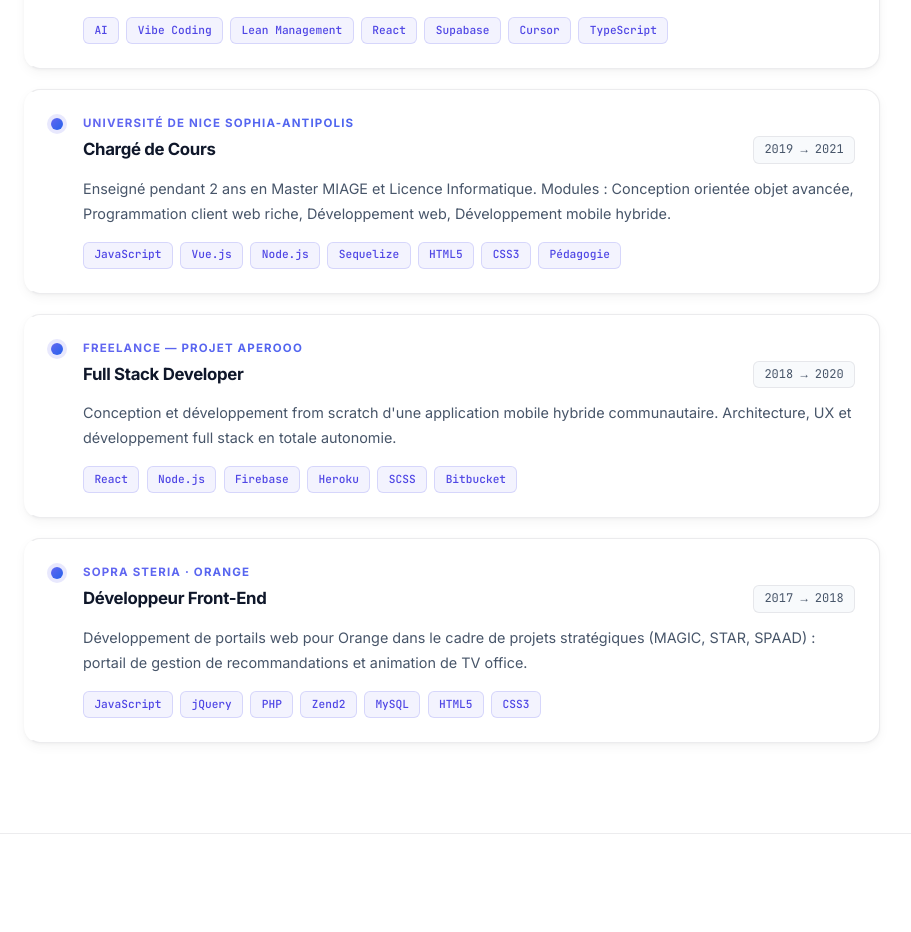
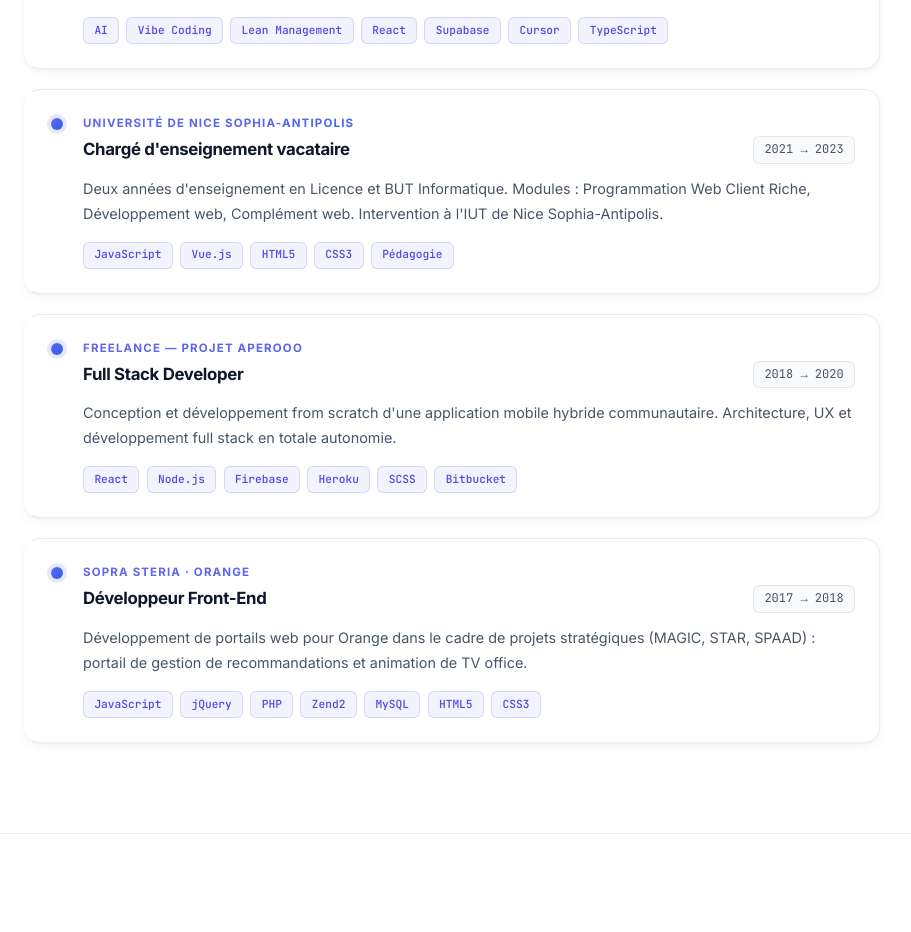
Before and after one commit to chrisspb/cv-christian, a React (Vite) app: page / in a window 1280 px wide. Shown: the part 2480-3412 px from the top of the page, without its empty margins (188-1099 px from the left). Built offline with nearby package versions, Linux system fonts and the light colour scheme.

Commit message:
Fix university dates to 2021-2023 (confirmed via LinkedIn)

```diff
--- a/src/App.jsx
+++ b/src/App.jsx
@@ -5,7 +5,7 @@ const EXPERIENCES = [
     company: "PREVENTEO",
     role: "Lead Front-End Developer",
     period: "2020 → Present",
-    desc: "À l'initiative d'une architecture micro front-end pour distribuer des librairies et composants partagés dans plusieurs applicatifs. Pilotage de la modernisation d'une plateforme SaaS QHSE : migration jQuery legacy vers Vue 3 avec une architecture modulaire et maintenable. Référent technique front-end de l'équipe.",
+    desc: "À l'initiative d'une architecture micro front-end pour distribuer des librairies et composants partagés dans plusieurs applicatifs. Pilotage de la modernisation d'une plateforme SaaS QHSE : migration jQuery legacy vers Vue 3 avec une architecture modulaire et maintenable. Référent technique front-end de l'équipe.",
     tags: ["Vue 3", "Micro Frontend", "JavaScript", "jQuery", "PHP", "Symfony", "SCSS", "GitLab"]
   },
   {
@@ -17,10 +17,10 @@ const EXPERIENCES = [
   },
   {
     company: "Université de Nice Sophia-Antipolis",
-    role: "Chargé de Cours",
-    period: "2019 → 2021",
-    desc: "Enseigné pendant 2 ans en Master MIAGE et Licence Informatique. Modules : Conception orientée objet avancée, Programmation client web riche, Développement web, Développement mobile hybride.",
-    tags: ["JavaScript", "Vue.js", "Node.js", "Sequelize", "HTML5", "CSS3", "Pédagogie"]
+    role: "Chargé d'enseignement vacataire",
+    period: "2021 → 2023",
+    desc: "Deux années d'enseignement en Licence et BUT Informatique. Modules : Programmation Web Client Riche, Développement web, Complément web. Intervention à l'IUT de Nice Sophia-Antipolis.",
+    tags: ["JavaScript", "Vue.js", "HTML5", "CSS3", "Pédagogie"]
   },
   {
     company: "Freelance — Projet Aperooo",
@@ -33,7 +33,7 @@ const EXPERIENCES = [
     company: "Sopra Steria · Orange",
     role: "Développeur Front-End",
     period: "2017 → 2018",
-    desc: "Développement de portails web pour Orange dans le cadre de projets stratégiques (MAGIC, STAR, SPAAD) : portail de gestion de recommandations et animation de TV office.",
+    desc: "Développement de portails web pour Orange dans le cadre de projets stratégiques (MAGIC, STAR, SPAAD) : portail de gestion de recommandations et animation de TV office.",
     tags: ["JavaScript", "jQuery", "PHP", "Zend2", "MySQL", "HTML5", "CSS3"]
   }
 ]
@@ -145,7 +145,7 @@ export default function App() {
 
         <section id="about">
           <div className="section-label">À propos</div>
-          <h2 className="section-title">Qui suis-je ?</h2>
+          <h2 className="section-title">Qui suis-je ?</h2>
           <p className="about-text">
             Développeur front-end depuis plus de 8 ans, j'ai évolué d'intégrateur web à Lead Developer,
             pilotant des migrations techniques complexes et des choix d'architecture au sein d'équipes produit.
@@ -156,7 +156,7 @@ export default function App() {
             <div className="about-card">
               <div className="about-card-icon">🏗</div>
               <h3>Architecture & Modernisation</h3>
-              <p>Micro front-end, migration de systèmes legacy vers Vue 3, définition des standards de code et montée en compétence d'équipe.</p>
+              <p>Micro front-end, migration de systèmes legacy vers Vue 3, définition des standards de code et montée en compétence d'équipe.</p>
             </div>
             <div className="about-card">
               <div className="about-card-icon">🤖</div>
@@ -171,7 +171,7 @@ export default function App() {
             <div className="about-card">
               <div className="about-card-icon">⚡</div>
               <h3>Performance & Qualité</h3>
-              <p>Sensible à l'expérience développeur et utilisateur : code lisible, maintenable, testé, et performant dès la conception.</p>
+              <p>Sensible à l'expérience développeur et utilisateur : code lisible, maintenable, testé, et performant dès la conception.</p>
             </div>
           </div>
         </section>
```
